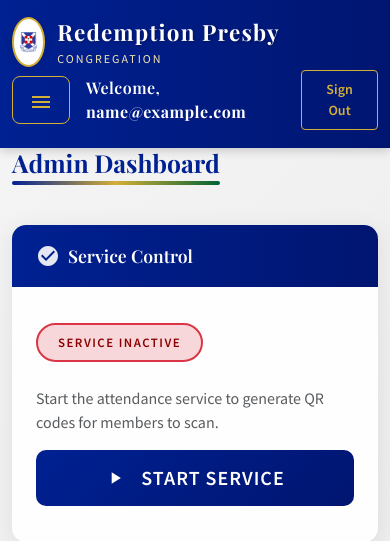
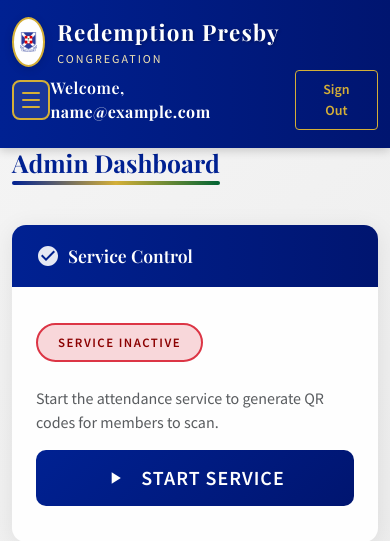
Before and after one commit to Phine-johnson/attendance, a Flask app: page /dashboard in a window 390 px wide. Shown: the top 541 px of the page. Run offline with Flask 3, Linux system fonts and the light colour scheme; the visitor is signed in with stand-in values (Sample User, id 1); some libraries are stand-ins or nearby versions.

Commit message:
Add hamburger button styling

```diff
--- a/static/styles.css
+++ b/static/styles.css
@@ -1016,6 +1016,48 @@ body {
     filter: invert(1);
 }
 
+/* Hamburger menu button */
+.hamburger-btn {
+    display: flex;
+    flex-direction: column;
+    justify-content: center;
+    align-items: center;
+    gap: 5px;
+    width: 45px;
+    height: 45px;
+    padding: 0;
+    background-color: rgba(255, 255, 255, 0.1);
+    border: 2px solid var(--pcg-gold);
+    border-radius: 8px;
+    cursor: pointer;
+    transition: all 0.3s ease;
+}
+
+.hamburger-btn:hover {
+    background-color: rgba(255, 255, 255, 0.2);
+    transform: scale(1.05);
+}
+
+.hamburger-line {
+    display: block;
+    width: 22px;
+    height: 2px;
+    background-color: var(--pcg-gold);
+    border-radius: 2px;
+    transition: all 0.3s ease;
+}
+
+@media (max-width: 768px) {
+    .hamburger-btn {
+        width: 40px;
+        height: 40px;
+    }
+
+    .hamburger-line {
+        width: 18px;
+    }
+}
+
 /* Hide old toggle button on mobile (replaced by navbar hamburger) */
 @media (max-width: 991.98px) {
     .bible-toggle-btn {
--- a/templates/dashboard.html
+++ b/templates/dashboard.html
@@ -27,10 +27,10 @@
             </div>
             <div class="ms-auto d-flex align-items-center">
                 <!-- Hamburger toggle for Offcanvas sidebar -->
-                <button class="btn btn-outline-light btn-lg me-3" type="button" data-bs-toggle="offcanvas" data-bs-target="#sidebarOffcanvas" aria-controls="sidebarOffcanvas" title="Open Menu">
-                    <svg width="24" height="24" viewBox="0 0 24 24" fill="currentColor">
-                        <path d="M3 18h18v-2H3v2zm0-5h18v-2H3v2zm0-7v2h18V6H3z"/>
-                    </svg>
+                <button class="hamburger-btn" type="button" data-bs-toggle="offcanvas" data-bs-target="#sidebarOffcanvas" aria-controls="sidebarOffcanvas" title="Open Menu">
+                    <span class="hamburger-line"></span>
+                    <span class="hamburger-line"></span>
+                    <span class="hamburger-line"></span>
                 </button>
                 <span class="navbar-text me-3">Welcome, <strong>{{ user }}</strong></span>
                 <a href="{{ url_for('logout') }}" class="btn btn-outline-light btn-sm">Sign Out</a>
```
